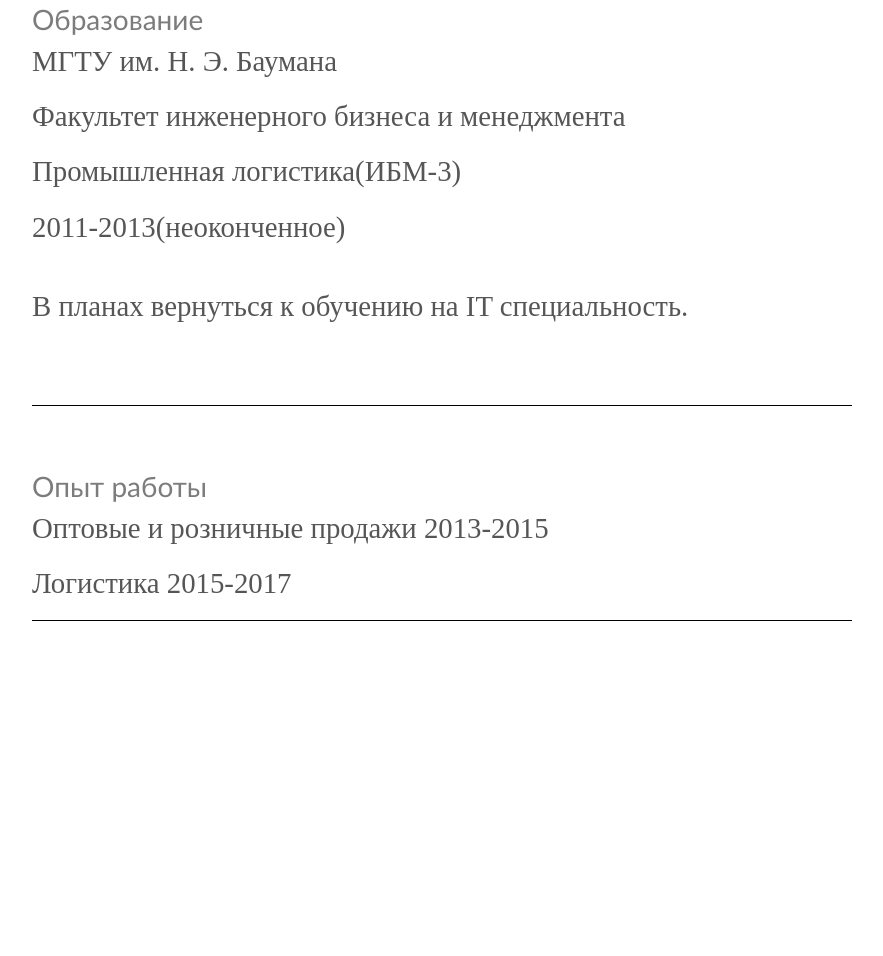
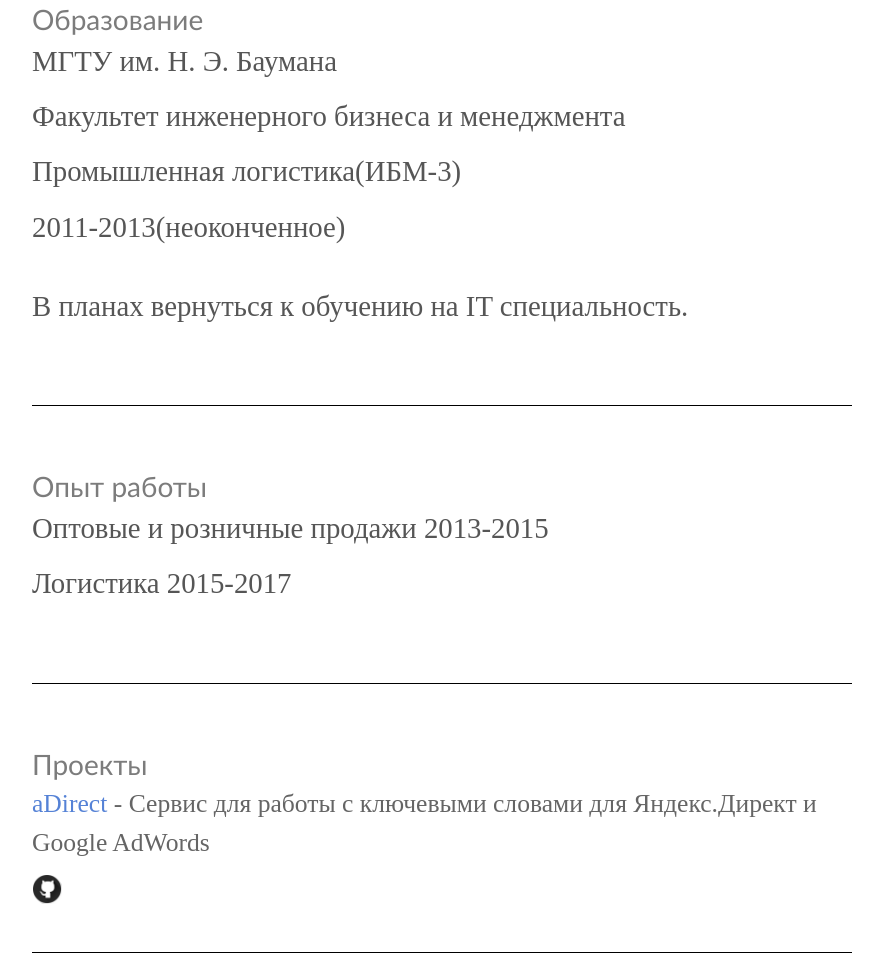
Before and after one commit to pchchv/pchchv.github.io, a plain HTML site: page index.html in a window 1280 px wide. Shown: the part 955-1911 px from the top of the page, without its empty margins (58-941 px from the left). Before the commit the page ends 1612 px from the top, so only its background shows below. Drawn offline with nearby package versions, Linux system fonts and the light colour scheme; a web font is replaced by a local one.

Commit message:
make projects

```diff
--- a/index.html
+++ b/index.html
@@ -85,8 +85,18 @@
 			<p>Оптовые и розничные продажи 2013-2015</p>
 			<p>Логистика 2015-2017</p>
 		</section>
+		<br>
+		<br>
 		<hr>
-
+		<br>
+		<br>
+		<section id="projects">
+			<h4>Проекты</h4>
+			<small class="pre"><a href="https://adirect.ml" itemprop="aDirect" class="pre"> aDirect</a> - Сервис для работы с ключевыми словами для Яндекс.Директ и Google AdWords</small>
+			<small><a href="https://github.com/jacki0/aDirect" itemprop="url"><img src="images/git.png" width="30" height="30" alt="github.com/jacki0"></a></small>
+		</section>
+		<br>
+		<hr>
 	</div>
 </body>
 </html>
```
